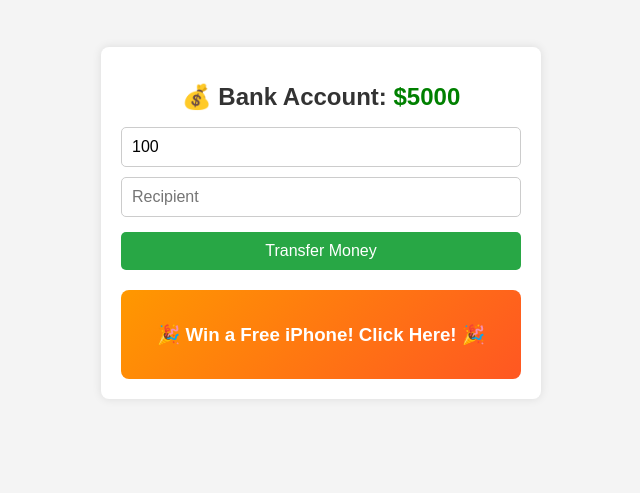
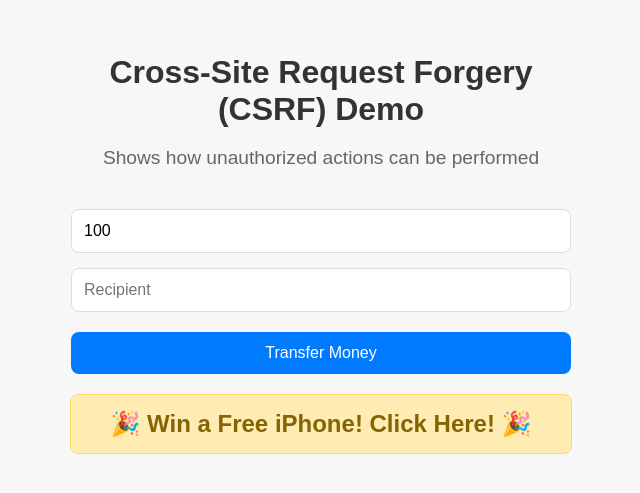
Before and after one commit to Shaban-Eissa/Web-Application-Security-101, a React (Vite) app in the folder client/: page / in a window 1280 px wide. Shown: the part 177-670 px from the top of the page, without its empty margins (319-959 px from the left). Built offline with nearby package versions, Linux system fonts and the light colour scheme.

Commit message:
feat: update UI components and styles for improved user experience

```diff
--- a/client/src/App.jsx
+++ b/client/src/App.jsx
@@ -3,8 +3,6 @@ import { BrowserRouter as Router, Route, Routes } from "react-router-dom";
 import axios from "axios";
 
 import FakeAd from "./FakeAd";
-
-import "./index.css";
 
 function App() {
   return (
@@ -28,31 +26,38 @@ function Home() {
 
   return (
     <div className="container">
-      <h1>
-        💰 Bank Account: <span className="balance">$5000</span>
-      </h1>
+      {/* Headline and subtitle for CSRF Demo */}
+      <div className="heading-container">
+        <h1>Cross-Site Request Forgery (CSRF) Demo</h1>
+        <p className="subtitle">
+          Shows how unauthorized actions can be performed
+        </p>
+      </div>
 
+      {/* Bank Transfer Form */}
       <div className="input-group">
         <input
           type="number"
           value={amount}
           onChange={(e) => setAmount(e.target.value)}
           placeholder="Amount"
+          className="input"
         />
         <input
           placeholder="Recipient"
           value={to}
           onChange={(e) => setTo(e.target.value)}
+          className="input"
         />
       </div>
 
-      <button onClick={transfer} className="btn">
+      <button onClick={transfer} className="button">
         Transfer Money
       </button>
 
       {/* Fake Ad */}
       <div
-        className="fake-ad"
+        className="info-box fake-ad"
         onClick={() => (window.location.href = "/fake-ad")}
       >
         <h3>🎉 Win a Free iPhone! Click Here! 🎉</h3>
--- a/client/src/FakeAd.jsx
+++ b/client/src/FakeAd.jsx
@@ -1,7 +1,5 @@
 import React, { useEffect } from "react";
 import axios from "axios";
-
-import "./index.css";
 
 function FakeAd() {
   useEffect(() => {
@@ -27,8 +25,12 @@ function FakeAd() {
 
   return (
     <div className="container fake-page">
-      <h1>🎉 Congratulations! 🎉</h1>
-      <p>You've won a free iPhone! Check your email for details.</p>
+      <div className="heading-container">
+        <h1>🎉 Congratulations! 🎉</h1>
+        <p className="subtitle">
+          You've won a free iPhone! Check your email for details.
+        </p>
+      </div>
     </div>
   );
 }
--- a/client/src/index.css
+++ b/client/src/index.css
@@ -1,91 +1,112 @@
-/* General Styles */
 body {
+  margin: 0;
+  padding: 0;
+  display: flex;
+  justify-content: center;
+  align-items: center;
+  background-color: #f7f7f7;
   font-family: Arial, sans-serif;
-  background-color: #f4f4f4;
+  text-align: center;
+}
+
+.container {
   display: flex;
   justify-content: center;
   align-items: center;
   height: 100vh;
-  margin: 0;
+  background-color: #f7f7f7;
+  font-family: Arial, sans-serif;
+  text-align: center;
+  flex-direction: column;
+  padding: 20px;
+  width: 100%;
+  max-width: 500px;
 }
 
-/* Centering Container */
-.container {
-  background: white;
-  padding: 20px;
-  border-radius: 8px;
-  box-shadow: 0 0 10px rgba(0, 0, 0, 0.1);
-  text-align: center;
-  width: 400px;
+.heading-container {
+  margin-bottom: 20px;
 }
 
-/* Header */
 h1 {
-  font-size: 24px;
+  font-size: 2rem;
   color: #333;
+  margin-bottom: 10px;
 }
 
-/* Account Balance */
-.balance {
-  font-weight: bold;
-  color: green;
+.subtitle {
+  font-size: 1.2rem;
+  color: #666;
+  margin-bottom: 20px;
 }
 
-/* Input Fields */
 .input-group {
   display: flex;
   flex-direction: column;
-  gap: 10px;
-  margin-bottom: 15px;
+  justify-content: center;
+  align-items: center;
+  margin-bottom: 20px;
+  width: 100%;
+  gap: 15px;
 }
 
-input {
-  padding: 10px;
-  font-size: 16px;
-  border: 1px solid #ccc;
-  border-radius: 5px;
+.input {
   width: 100%;
+  padding: 12px;
+  font-size: 1rem;
+  border: 1px solid #ddd;
+  border-radius: 8px;
   box-sizing: border-box;
 }
 
-/* Buttons */
-.btn {
-  background-color: #28a745;
+.button {
+  padding: 12px 20px;
+  background-color: #007bff;
   color: white;
+  font-size: 1rem;
   border: none;
-  padding: 10px 15px;
-  font-size: 16px;
-  border-radius: 5px;
+  border-radius: 8px;
   cursor: pointer;
-  transition: background 0.3s;
   width: 100%;
 }
 
-.btn:hover {
-  background-color: #218838;
+.button:hover {
+  background-color: #0056b3;
 }
 
-/* Fake Ad */
+.button:active {
+  background-color: #004085;
+}
+
+.info-box {
+  margin-top: 20px;
+  padding: 15px;
+  background-color: #d1e7dd;
+  border: 1px solid #badbcc;
+  border-radius: 8px;
+  color: #0f5132;
+  font-size: 1rem;
+  min-width: 470px;
+  max-width: 470px;
+  text-align: left;
+}
+
+.info-text {
+  margin: 0;
+  line-height: 1.5;
+}
+
 .fake-ad {
   margin-top: 20px;
   padding: 15px;
-  background: linear-gradient(135deg, #ff9800, #ff5722);
-  color: white;
+  background-color: #ffecb3;
+  border: 1px solid #ffd966;
+  border-radius: 8px;
+  color: #856404;
+  cursor: pointer;
   text-align: center;
-  border-radius: 8px;
-  cursor: pointer;
-  transition: transform 0.2s ease-in-out;
 }
 
-.fake-ad:hover {
-  transform: scale(1.05);
+.fake-ad h3 {
+  font-size: 1.5rem;
+  margin: 0;
 }
-
-/* Fake Ad Page */
-.fake-page {
-  background: linear-gradient(135deg, #f44336, #d32f2f);
-  color: white;
-  padding: 30px;
-  text-align: center;
-  border-radius: 8px;
-}
```
